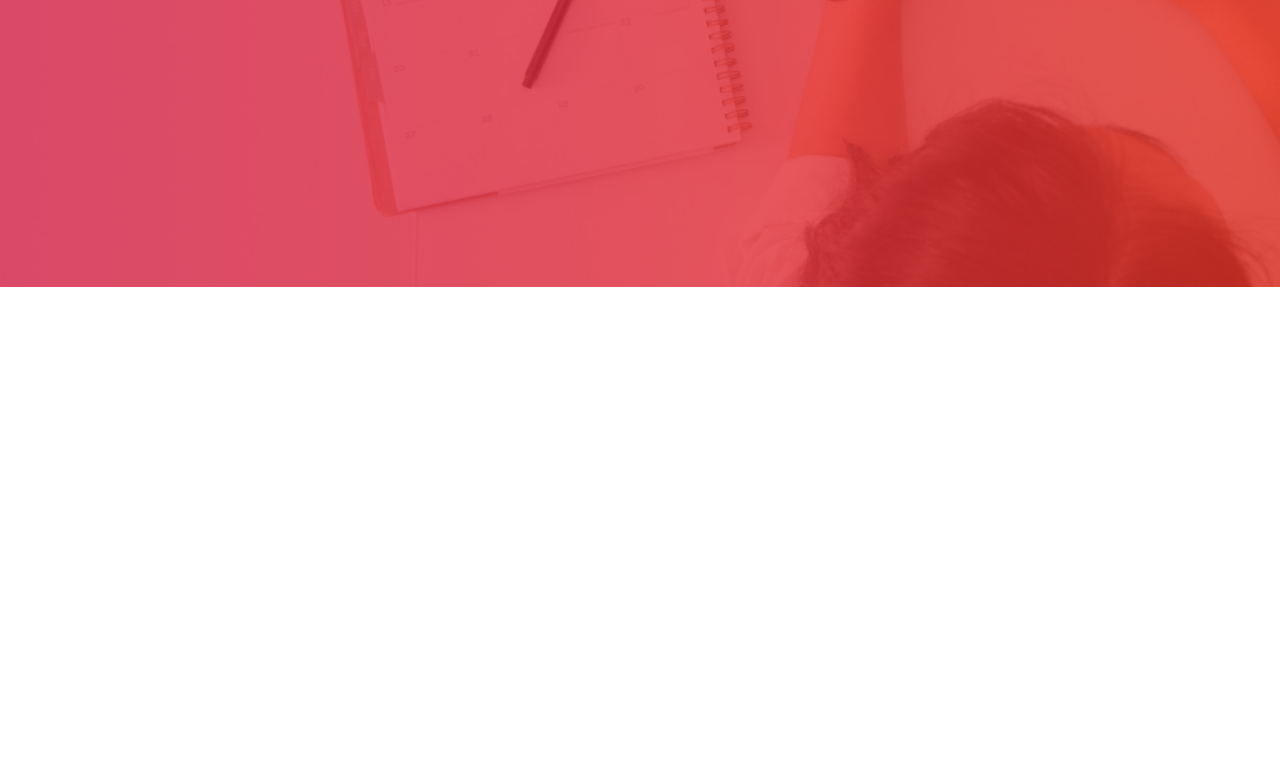
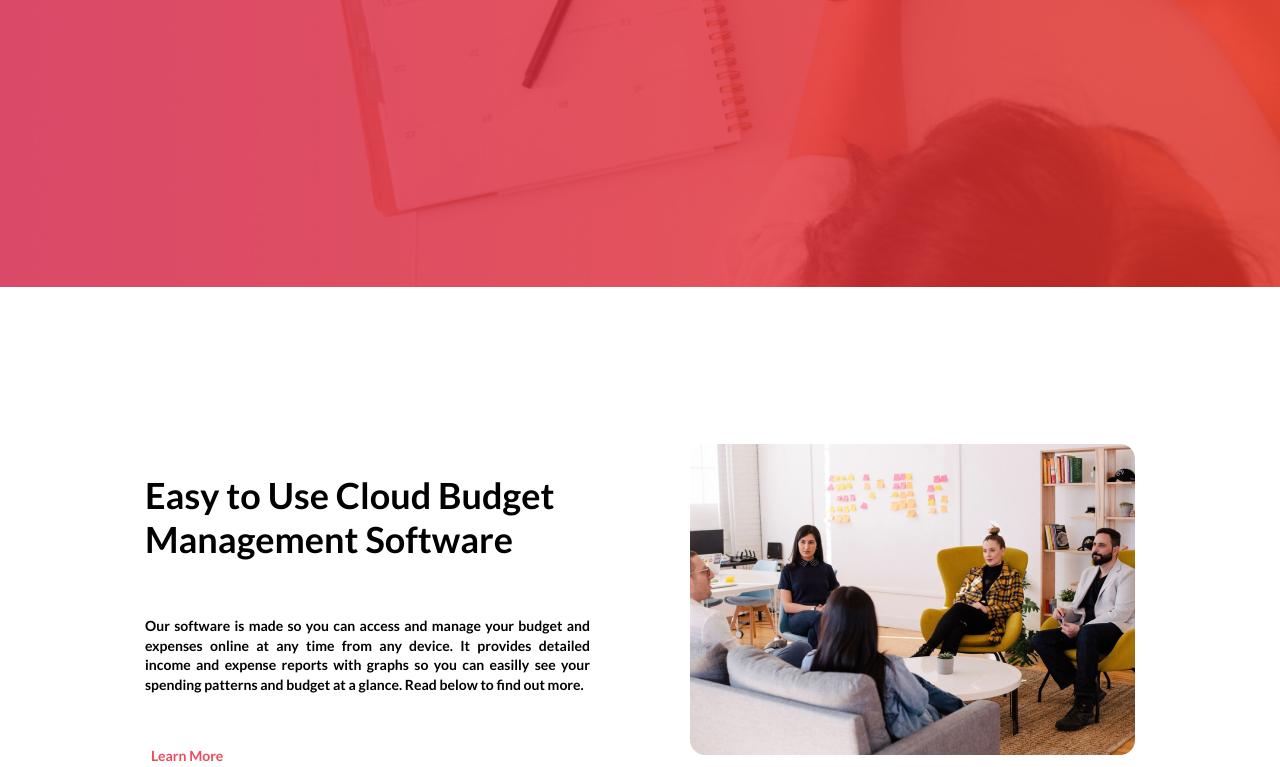
Before and after one commit to ayanabktva/CloudBudget, a plain HTML site: page index.html in a window 1280 px wide. Shown: the part 763-1530 px from the top of the page. Before the commit the page ends 1050 px from the top, so only its background shows below. Drawn offline with Linux system fonts and the light colour scheme.

Commit message:
finished heading

```diff
--- a/css/style.css
+++ b/css/style.css
@@ -131,7 +131,50 @@ body {
     width: 160px;
     height: 50px;
 }
-
+.heading-info {
+    display: flex;
+    align-items: center;
+    justify-content: center;
+    gap: 100px;
+    padding-top: 150px;
+}
+.heading-title {
+    color: #000;
+    font-family: Lato;
+    font-size: 36px;
+    font-style: normal;
+    font-weight: 600;
+    line-height: normal;
+    width: 445px;
+    height: 107px;
+}
+.heading-text {
+    color: #000;
+    text-align: justify;
+    font-family: Lato;
+    font-size: 14px;
+    font-style: normal;
+    font-weight: 400;
+    line-height: 140%;
+    width: 445px;
+    height: 115px;
+}
+.btn-second {
+    border: none;
+    background: #fff;
+    color: #ed4c5c;
+    text-align: justify;
+    font-family: Lato;
+    font-size: 14px;
+    font-style: normal;
+    font-weight: 400;
+    line-height: 140%;
+}
+@media screen and (max-width: 600px) {
+    .heading-info {
+        flex-direction: column-reverse;
+    }
+}
 @media screen and (max-width: 590px) {
     .hero-pretitle {
         font-size: 30px;
--- a/index.html
+++ b/index.html
@@ -54,6 +54,32 @@
                     </div>
                 </div>
             </section>
+
+            <section class="heading">
+                <div class="container">
+                    <div class="heading-info">
+                        <div class="heading-pretitle">
+                            <h3 class="heading-title">
+                                Easy to Use Cloud Budget Management Software
+                            </h3>
+                            <p class="heading-text">
+                                Our software is made so you can access and
+                                manage your budget and expenses online at any
+                                time from any device. It provides detailed
+                                income and expense reports with graphs so you
+                                can easilly see your spending patterns and
+                                budget at a glance. Read below to find out more.
+                            </p>
+                            <div class="heading-btn">
+                                <button class="btn-second">Learn More</button>
+                            </div>
+                        </div>
+                        <div class="heading-img">
+                            <img src="images/Video_bg.jpg" alt="" />
+                        </div>
+                    </div>
+                </div>
+            </section>
         </div>
     </body>
 </html>
```
Also changed, not shown: images/Video_bg.jpg (added).
